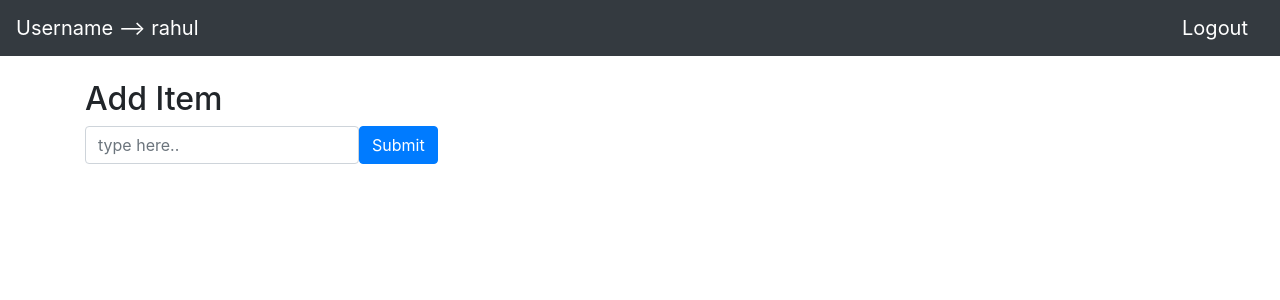
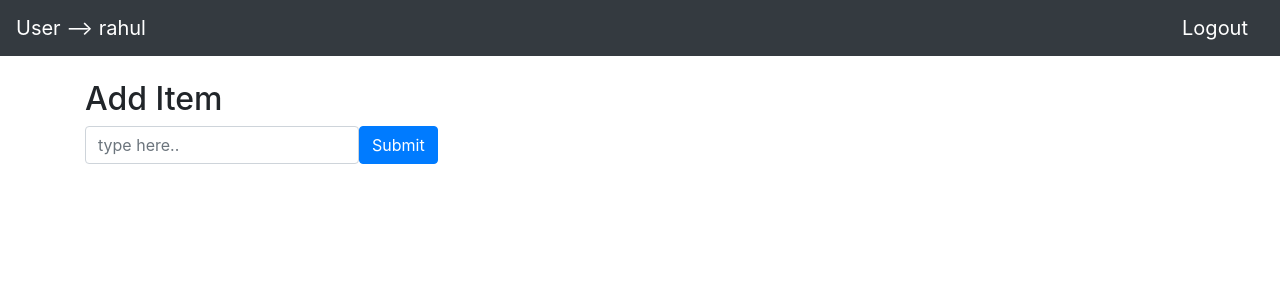
Before and after one commit to rahulshukla007/todo-application, a Django app: page /dashboard/ in a window 1280 px wide. Shown: the top 300 px of the page. Run offline with Django 3.2, Linux system fonts and the light colour scheme; a user stored in the database is signed in; data that the repository does not hold is empty; some libraries are stand-ins or nearby versions.

Commit message:
sone changes on base.html

```diff
--- a/TodoApp/templates/TodoApp/base.html
+++ b/TodoApp/templates/TodoApp/base.html
@@ -16,7 +16,7 @@
     {% if user.is_authenticated %}
      <nav class="navbar navbar-dark bg-dark">
             <!-- Navbar content -->
-            <a class="navbar-brand">Username --> {{user.username}}</a>
+            <a class="navbar-brand">User --> {{user.username}}</a>
             <a class="navbar-brand" href="/signout/">Logout</a>
         </nav>
     <div class="container">
```
